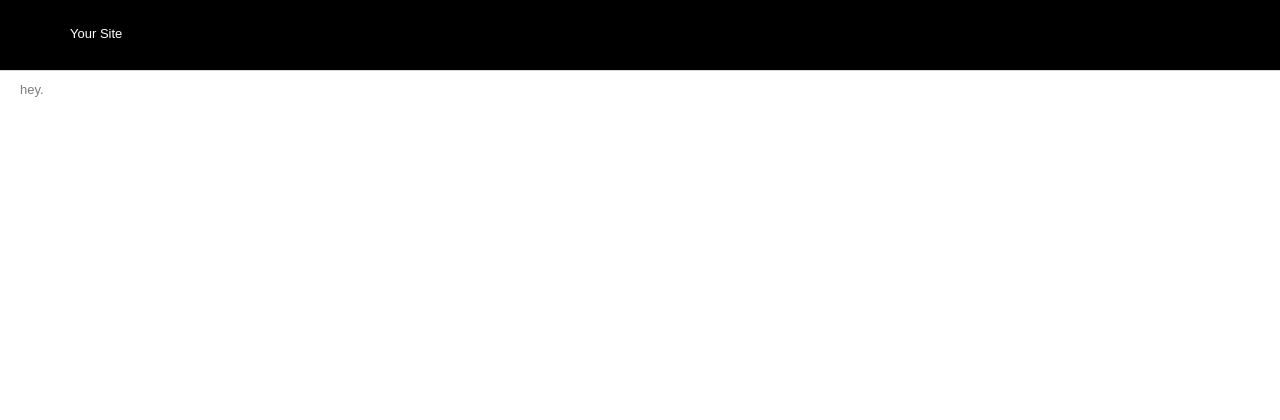
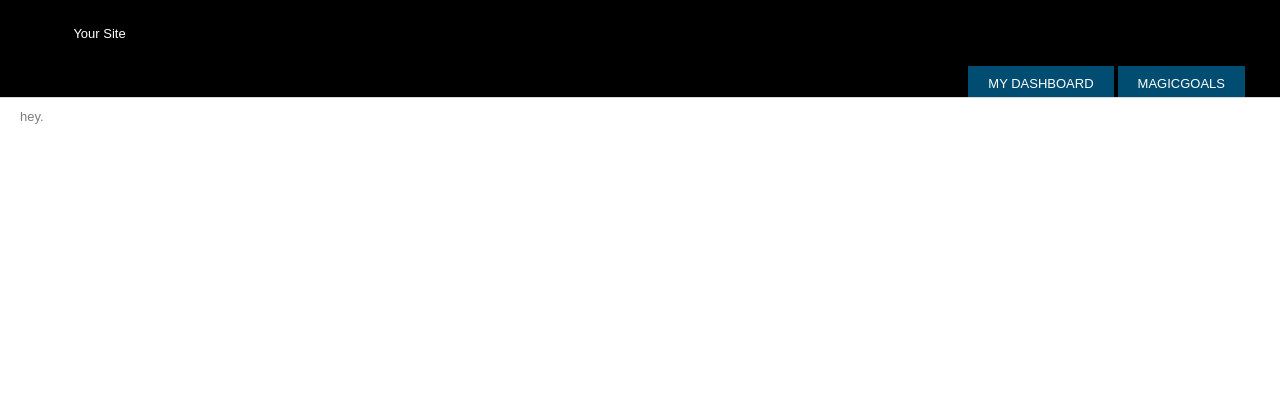
Before and after one commit to a2thek26/ci_template, a CodeIgniter app: page / in a window 1280 px wide. Shown: the top 420 px of the page. Run offline with CodeIgniter, Linux system fonts and the light colour scheme.

Commit message:
Update template framework and menu

```diff
--- a/application/views/includes/footer_view.php
+++ b/application/views/includes/footer_view.php
@@ -6,6 +6,7 @@
 <script src="<?php echo base_url();?>assets/js/libs/jquery-ui.min.js"></script>
 <script src="<?php echo base_url();?>assets/js/libs/jquery.dataSelector.js"></script>
 <script src="<?php echo base_url();?>assets/js/libs/jquery.metadata.js"></script>
+<script src="<?php echo base_url();?>assets/js/libs/jquery.validate.min.js"></script>
 <script src="<?php echo base_url();?>assets/js/control.js"></script>
 
 <?php
@@ -16,11 +17,13 @@ if (isset($js_includes)) {
 	}
 }
 ?>
+<?php if(ENVIRONMENT == 'production') : ?>
 <script>
     var _gaq=[['_setAccount','<?php echo GA_ACCOUNT;?>'],['_trackPageview']];
     (function(d,t){var g=d.createElement(t),s=d.getElementsByTagName(t)[0];
     g.src=('https:'==location.protocol?'//ssl':'//www')+'.google-analytics.com/ga.js';
     s.parentNode.insertBefore(g,s)}(document,'script'));
 </script>
+<?php endif; ?>
 </body>
 </html>
--- a/application/views/includes/framework_header_view.php
+++ b/application/views/includes/framework_header_view.php
@@ -1,11 +1,9 @@
 <header>
 <div class="content clearfix">
-<?php echo img(array('src' => 'assets/images/assets/logo.png', 'class' => 'logo', 'alt' => 'Logo Name')); ?>
+<img src="<?php echo base_url(); ?>assets/images/assets/logo.png" class="logo" alt="<?php echo SITE_NAME; ?>" />
 <?php echo SITE_NAME; ?>
-<?php if(!empty($show_menu)) : ?>
-	<div class="navigation">
-	<?php $this->load->view('includes/menu_view'); ?>
-	</div>
-<?php endif; ?>
+<nav>
+<?php $this->load->view('includes/menu_view'); ?>
+</nav>
 </div>
 </header>
--- a/application/views/includes/menu_view.php
+++ b/application/views/includes/menu_view.php
@@ -1,35 +1,42 @@
 <?php
-
+/*
+// menu_link 	= url
+// menu_page 	= used to match $page set in controller to set active state and set the class
+// menu_title	= text that will show up in link
+*/
 $menu = array(
 			array(
-				'menu_link' 	=> 'page1',
-				'menu_title' 	=> 'Page 1'
-			),
+				'menu_link' 	=> base_url() . 'dashboard',
+				'menu_page' 	=> 'dashboard',
+				'menu_title' 	=> 'My Dashboard'
+				),
 			array(
-				'menu_link' 	=> 'page2',
-				'menu_title' 	=> 'Page 2'
-			),
-			array(
-				'menu_link' 	=> 'page3',
-				'menu_title' 	=> 'Page 3'
-			)
+				'menu_link' 	=> base_url() . 'goals',
+				'menu_page' 	=> 'goals',
+				'menu_title' 	=> 'MagicGoals'
+				)
 );
 
+$total_items 	= count($menu);
 $counter 		= 0;
-$total_items 	= count($menu);
+$counter2 		= 0;
 ?>
+
 <ul class="menu">
-<?php foreach ($menu as $item) :
-	$item_class = ($page == $item['menu_link']) ? "active " : "";
+<?php
+foreach ($menu as $item) :
+	$item_class = ($page == $item['menu_page']) ? "active " : "";
 	if($total_items - 1 == 0) {
 		$item_class .= "orphan ";
 	} else {
 		$item_class .= ($counter == 0) ? "first " : "";
 		$item_class .= ($counter == $total_items - 1) ? "last " : "";
 	}
-	$item_class .= "item";
+	$item_class .= $item['menu_page'];
+	if(!empty($item['class'])) $item_class .= " " . $item['class'];
 ?>
-	<li class="<?php echo $item_class?>"><a href="<?php echo base_url() . $item['menu_link']?>"><span class="item"><?php echo $item['menu_title']?></span></a></li>
+	<li class="<?php echo $item_class?>"><a href="<?php echo base_url() . $item['menu_link']?>"><?php echo $item['menu_title']?></a></li>
+
 <?php
 $counter++;
 endforeach;
--- a/application/views/includes/template_view.php
+++ b/application/views/includes/template_view.php
@@ -1,10 +1,8 @@
 <?php $this->load->view('includes/header_view'); ?>
 
 <div role="main">
-<?php
-if ($message) echo '<p class="message">' . $message. '</p>';
-$this->load->view($main_content);
-?>
+<?php if ($message) : ?><div class="update-message"><?php echo $message; ?></div><?php endif; ?>
+<?php $this->load->view($main_content); ?>
 </div>
 
 <?php $this->load->view('includes/footer_view'); ?>
```
